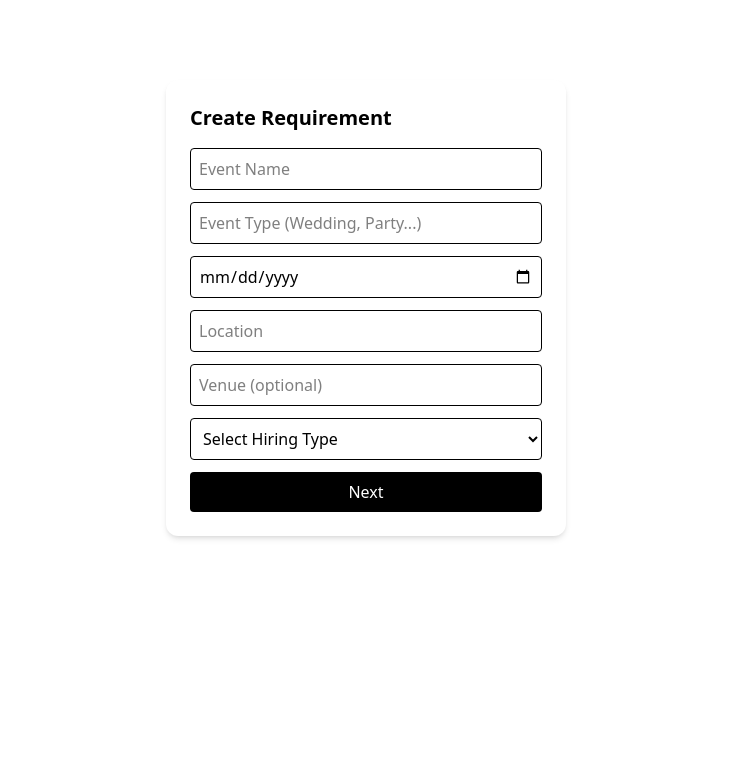
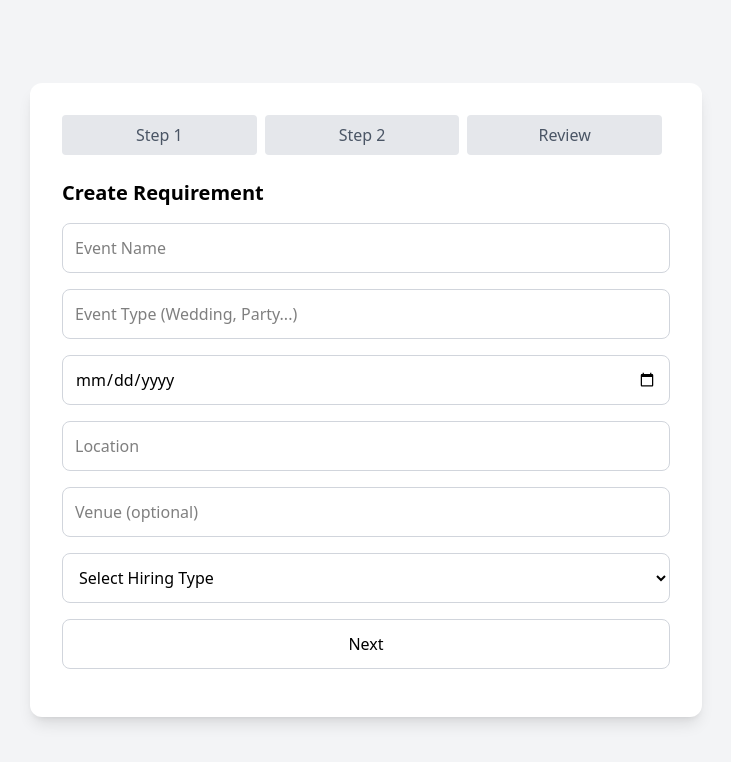
Before and after one commit to Harishprajapat/gopratle-assignment, a Next.js app in the folder frontend/: page / in a window 1280 px wide. Shown: the top 762 px of the page, without its empty margins (274-1005 px from the left). Built offline with nearby package versions, Linux system fonts and the light colour scheme.

Commit message:
feat: improve UI/UX with step progress indicator and conditional rendering

```diff
--- a/frontend/components/MultiStepForm.jsx
+++ b/frontend/components/MultiStepForm.jsx
@@ -8,7 +8,7 @@ export default function MultiStepForm() {
   const [step, setStep] = useState(1);
 
   const [formData, setFormData] = useState({
-    eventNames: "",
+    eventName: "",
     eventType: "",
     date: "",
     location: "",
@@ -18,16 +18,39 @@ export default function MultiStepForm() {
   });
 
   return (
-    <div className="p-6 bg-white rounded-xl shadow-md w-[400px] mx-auto mt-20">
-      {step === 1 && (
-        <Step1 formData={formData} setFormData={setFormData} setStep={setStep} />
-      )}
-      {step === 2 && (
-        <Step2 formData={formData} setFormData={setFormData} setStep={setStep} />
-      )}
-      {step === 3 && (
-        <Step3 formData={formData} setStep={setStep} />
-      )}
+    <div className="min-h-screen bg-gray-100 flex items-center justify-center">
+      <div className="bg-white shadow-lg rounded-xl p-8 w-full max-w-2xl">
+        <div className="flex justify-between  mb-6">
+          {["Step 1", "Step 2", "Review"].map((step, index) => (
+            <div
+              key={index}
+              className={`flex-1 text-center py-2 mr-2 rounded
+        ${
+          setStep === index + 1
+            ? "bg-blue-600 text-white"
+            : "bg-gray-200 text-gray-600"
+        }`}
+            >
+              {step}
+            </div>
+          ))}
+        </div>
+        {step === 1 && (
+          <Step1
+            formData={formData}
+            setFormData={setFormData}
+            setStep={setStep}
+          />
+        )}
+        {step === 2 && (
+          <Step2
+            formData={formData}
+            setFormData={setFormData}
+            setStep={setStep}
+          />
+        )}
+        {step === 3 && <Step3 formData={formData} setStep={setStep} />}
+      </div>
     </div>
   );
 }
--- a/frontend/components/steps/Step1.jsx
+++ b/frontend/components/steps/Step1.jsx
@@ -7,6 +7,7 @@ export default function Step1({ formData, setFormData, setStep }) {
     });
   };
 
+
   return (
     <div>
       <h2 className="text-xl font-semibold mb-4">Create Requirement</h2>
@@ -14,42 +15,49 @@ export default function Step1({ formData, setFormData, setStep }) {
       <div className="space-y-3">
         <input
           name="eventName"
+          value={formData.eventName}
           placeholder="Event Name"
-          className="w-full border p-2 rounded"
+          className="w-full border border-gray-300 p-3 rounded-lg focus:outline-none focus:ring-2 focus:ring-blue-500 mb-4"
           onChange={handleChange}
         />
 
+
         <input
           name="eventType"
+          value={formData.eventType}
           placeholder="Event Type (Wedding, Party...)"
-          className="w-full border p-2 rounded"
+          className="w-full border border-gray-300 p-3 rounded-lg focus:outline-none focus:ring-2 focus:ring-blue-500 mb-4"
           onChange={handleChange}
         />
 
         <input
           type="date"
+
           name="date"
-          className="w-full border p-2 rounded"
+          value={formData.date}
+          className="w-full border border-gray-300 p-3 rounded-lg focus:outline-none focus:ring-2 focus:ring-blue-500 mb-4"
           onChange={handleChange}
         />
 
         <input
           name="location"
+          value={formData.location}
           placeholder="Location"
-          className="w-full border p-2 rounded"
+          className="w-full border border-gray-300 p-3 rounded-lg focus:outline-none focus:ring-2 focus:ring-blue-500 mb-4"
           onChange={handleChange}
         />
 
         <input
           name="venue"
+
           placeholder="Venue (optional)"
-          className="w-full border p-2 rounded"
+          className="w-full border border-gray-300 p-3 rounded-lg focus:outline-none focus:ring-2 focus:ring-blue-500 mb-4"
           onChange={handleChange}
         />
 
         <select
           name="hiringFor"
-          className="w-full border p-2 rounded"
+          className="w-full border border-gray-300 p-3 rounded-lg focus:outline-none focus:ring-2 focus:ring-blue-500 mb-4"
           onChange={handleChange}
         >
           <option value="">Select Hiring Type</option>
@@ -60,11 +68,14 @@ export default function Step1({ formData, setFormData, setStep }) {
 
         <button
           onClick={() => setStep(2)}
-          className="w-full bg-black text-white py-2 rounded"
+          className="w-full border border-gray-300 p-3 rounded-lg focus:outline-none focus:ring-2 focus:ring-blue-500 mb-4"
         >
           Next
         </button>
+
       </div>
+
     </div>
+
   );
 }
--- a/frontend/components/steps/Step2.jsx
+++ b/frontend/components/steps/Step2.jsx
@@ -12,12 +12,13 @@ export default function Step2({ formData, setFormData, setStep }) {
 
   return (
     <div>
-      <h3 className="mb-3 font-medium">Step 2 (Dynamic Fields)</h3>
+      <h3 className="text-xl font-semibold mb-4 text-gray-700">Event Details</h3>
 
       {formData.hiringFor === "Planner" && (
         <>
           <input
             placeholder="Budget"
+
             className="w-full border p-2 rounded mb-2"
             onChange={(e) => handleDetailsChange("budget", e.target.value)}
           />
--- a/frontend/components/steps/Step3.jsx
+++ b/frontend/components/steps/Step3.jsx
@@ -1,10 +1,47 @@
+import { useState } from "react";
+
 export default function Step3({ formData, setStep }) {
+  const [loading, setLoading] = useState(false);
+  const handleSubmit = async () => {
+    if (!formData.eventName) {
+      return alert("Event Name is required");
+    }
 
-  const handleSubmit = async()=>{
-    try{
-      const res = await fetch ("http://localhost:5000/api/requirement/create", {
-        method : "POST",
-        headers:{
+    if (!formData.date) {
+      return alert("Date is required");
+    }
+
+    if (formData.hiringFor === "Planner") {
+      if (!formData.details.budget) {
+        errors.budget = "Budget is required";
+      }
+      if (!formData.details.guestCount) {
+        errors.guestCount = "Guest count is required";
+      }
+    }
+
+    if (formData.hiringFor === "Performer") {
+      if (!formData.details.performerType) {
+        errors.performerType = "Performer type is required";
+      }
+      if (!formData.details.duration) {
+        errors.duration = "Duration is required";
+      }
+    }
+
+    if (formData.hiringFor === "Crew") {
+      if (!formData.details.crewType) {
+        errors.crewType = "Crew type is required";
+      }
+      if (!formData.details.people) {
+        errors.people = "Number of people is required";
+      }
+    }
+    setLoading(true);
+    try {
+      const res = await fetch("http://localhost:5000/api/requirement/create", {
+        method: "POST",
+        headers: {
           "Content-Type": "application/json",
         },
         body: JSON.stringify(formData),
@@ -12,20 +49,71 @@ export default function Step3({ formData, setStep }) {
 
       const data = await res.json();
       console.log("Response:", data);
-      alert ("Form submitted & saved in DB");
-    }
-    catch(error){
+      alert("Form submitted & saved in DB");
+    } catch (error) {
       console.error(error);
       alert("Error submitted form");
     }
+    setLoading(false);
   };
   return (
     <div>
-      <h3 className="mb-2 font-medium">Review Data</h3>
+      <h3 className="mb-2 font-medium flex center">Review Data:</h3>
+      <div className="space-y-3 p-6">
+        <p>
+          <strong>Event Name:</strong> {formData.eventName}
+        </p>
+        <p>
+          <strong>Event Type:</strong> {formData.eventType}
+        </p>
+        <p>
+          <strong>Date:</strong> {formData.date}
+        </p>
+        <p>
+          <strong>Location:</strong> {formData.location}
+        </p>
+        <p>
+          <strong>Venue:</strong> {formData.venue}
+        </p>
+        <p>
+          <strong>Hiring For:</strong> {formData.hiringFor}
+        </p>
 
-      <pre className="bg-gray-100 p-2 text-xs rounded">
-        {JSON.stringify(formData, null, 2)}
-      </pre>
+        <h3 className="font-semibold mt-4"> Extra Details:</h3>
+        {formData.details.budget && (
+          <p>
+            <strong>Budget:</strong> {formData.details.budget}
+          </p>
+        )}
+
+        {formData.details.guestCount && (
+          <p>
+            <strong>Guests:</strong> {formData.details.guestCount}
+          </p>
+        )}
+        {formData.details.performerType && (
+          <p>
+            <strong> Performer Type:</strong> {formData.details.performerType}
+          </p>
+        )}
+
+        {formData.details.duration && (
+          <p>
+            <strong>Duration:</strong> {formData.details.duration}
+          </p>
+        )}
+
+        {formData.details.crewType && (
+          <p>
+            <strong>Crew Type:</strong> {formData.details.crewType}
+          </p>
+        )}
+        {formData.details.people && (
+          <p>
+            <strong> Number of people:</strong> {formData.details.people}
+          </p>
+        )}
+      </div>
 
       <button
         onClick={() => setStep(2)}
@@ -35,9 +123,11 @@ export default function Step3({ formData, setStep }) {
       </button>
 
       <button
-      onClick={handleSubmit}
-       className="bg-green-600 text-white px-4 py-2 rounded mt-2 ml-2">
-        Submit
+        disabled={loading}
+        onClick={handleSubmit}
+        className="bg-green-600 text-white px-4 py-2 rounded mt-2 ml-2"
+      >
+        {loading ? "Submitting..." : "Submit"}
       </button>
     </div>
   );
```
